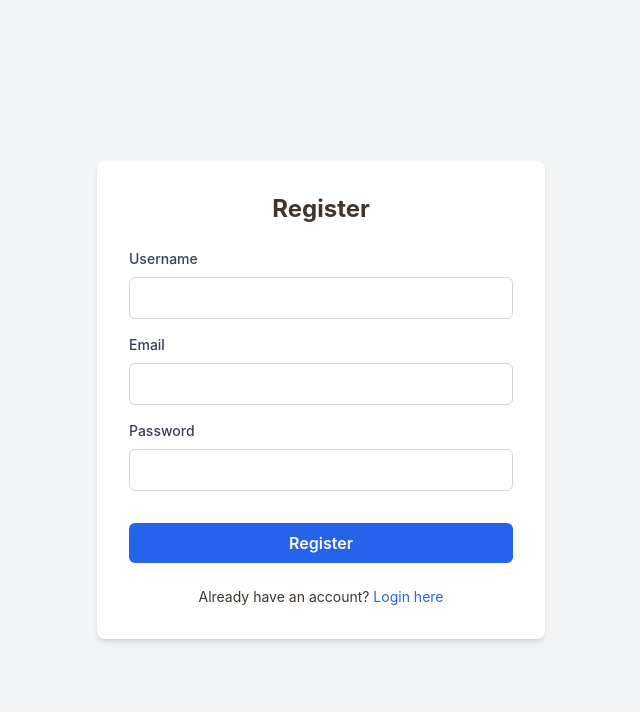
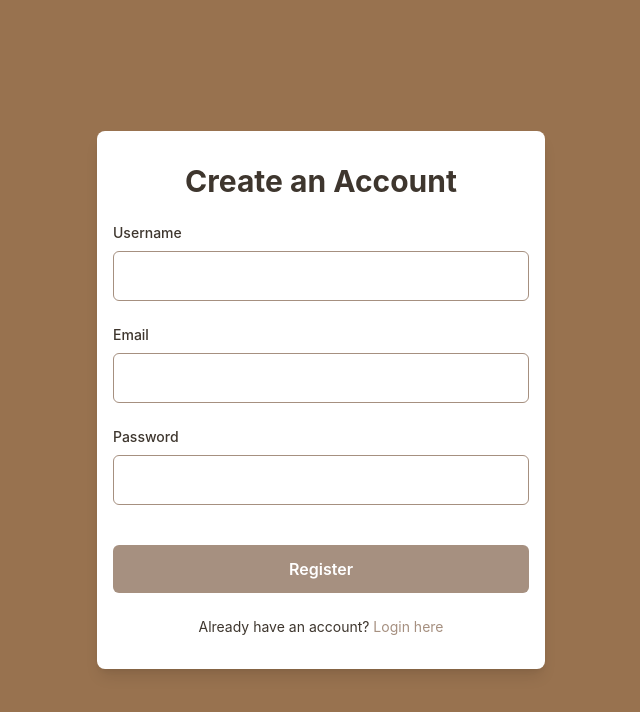
Before and after one commit to BryanLomerio/Blog-Post-App, a React (Create React App) app in the folder blog-app/: page /register in a window 1280 px wide. Shown: the top 712 px of the page, without its empty margins (319-959 px from the left). Built offline with nearby package versions, Linux system fonts and the light colour scheme.

Commit message:
style: align register page styles with login page for consistent UI

```diff
--- a/blog-app/src/auth/Register.js
+++ b/blog-app/src/auth/Register.js
@@ -19,46 +19,46 @@ const Register = () => {
   };
 
   return (
-    <div className="flex justify-center items-center min-h-screen bg-gray-100">
-      <div className="w-full max-w-md p-8 bg-white rounded-lg shadow-md">
-        <h2 className="text-2xl font-bold text-center mb-6">Register</h2>
+    <div className="flex justify-center items-center min-h-screen bg-[#865D36] bg-opacity-50">
+      <div className="w-full max-w-md px-4 py-8 bg-white rounded-lg shadow-lg">
+        <h2 className="text-3xl font-bold mb-6 text-center text-[#3E362E]">Create an Account</h2>
         <form onSubmit={handleRegister}>
-          <div className="mb-4">
-            <label htmlFor="username" className="block text-sm font-medium text-gray-700">Username</label>
+          <div className="mb-6">
+            <label htmlFor="username" className="block text-sm font-medium text-[#3E362E]">Username</label>
             <input
               type="text"
               id="username"
               value={username}
               onChange={(e) => setUsername(e.target.value)}
               required
-              className="w-full mt-2 px-4 py-2 border border-gray-300 rounded-md focus:outline-none focus:ring-2 focus:ring-blue-400"
+              className="w-full mt-2 px-4 py-3 border border-[#A69080] rounded-md focus:outline-none focus:ring-2 focus:ring-[#3E362E]"
             />
           </div>
-          <div className="mb-4">
-            <label htmlFor="email" className="block text-sm font-medium text-gray-700">Email</label>
+          <div className="mb-6">
+            <label htmlFor="email" className="block text-sm font-medium text-[#3E362E]">Email</label>
             <input
               type="email"
               id="email"
               value={email}
               onChange={(e) => setEmail(e.target.value)}
               required
-              className="w-full mt-2 px-4 py-2 border border-gray-300 rounded-md focus:outline-none focus:ring-2 focus:ring-blue-400"
+              className="w-full mt-2 px-4 py-3 border border-[#A69080] rounded-md focus:outline-none focus:ring-2 focus:ring-[#3E362E]"
             />
           </div>
-          <div className="mb-4">
-            <label htmlFor="password" className="block text-sm font-medium text-gray-700">Password</label>
+          <div className="mb-6">
+            <label htmlFor="password" className="block text-sm font-medium text-[#3E362E]">Password</label>
             <input
               type="password"
               id="password"
               value={password}
               onChange={(e) => setPassword(e.target.value)}
               required
-              className="w-full mt-2 px-4 py-2 border border-gray-300 rounded-md focus:outline-none focus:ring-2 focus:ring-blue-400"
+              className="w-full mt-2 px-4 py-3 border border-[#A69080] rounded-md focus:outline-none focus:ring-2 focus:ring-[#3E362E]"
             />
           </div>
           <button
             type="submit"
-            className="w-full py-2 mt-4 bg-blue-600 text-white font-semibold rounded-md hover:bg-blue-700 focus:outline-none focus:ring-2 focus:ring-blue-500"
+            className="w-full py-3 mt-4 bg-[#A69080] text-white font-semibold rounded-md hover:bg-[#3E362E] transition duration-200 focus:outline-none focus:ring-2 focus:ring-[#3E362E]"
           >
             Register
           </button>
@@ -70,7 +70,7 @@ const Register = () => {
         <div className="mt-6 text-center">
           <p className="text-sm">
             Already have an account?{' '}
-            <a href="/login" className="text-blue-600 hover:text-blue-800">
+            <a href="/login" className="text-[#A69080] hover:text-[#3E362E]">
               Login here
             </a>
           </p>
```
